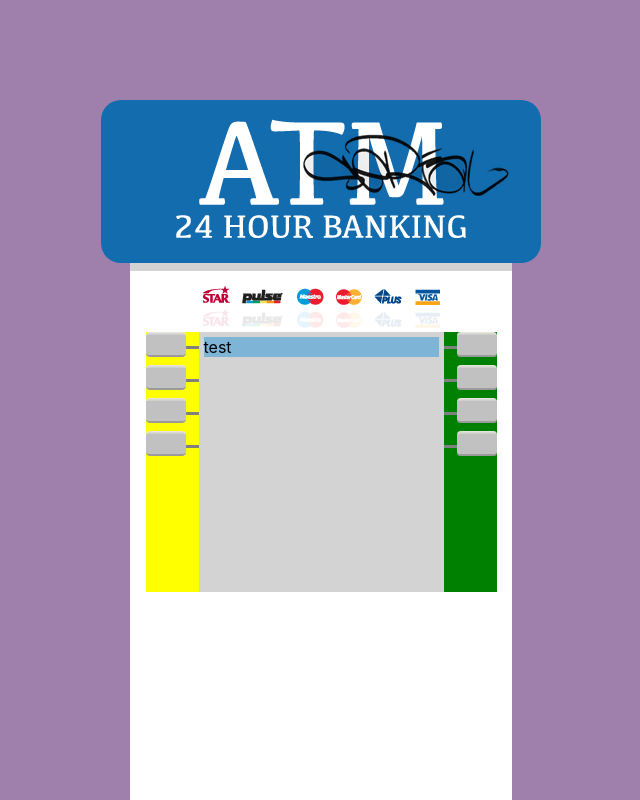
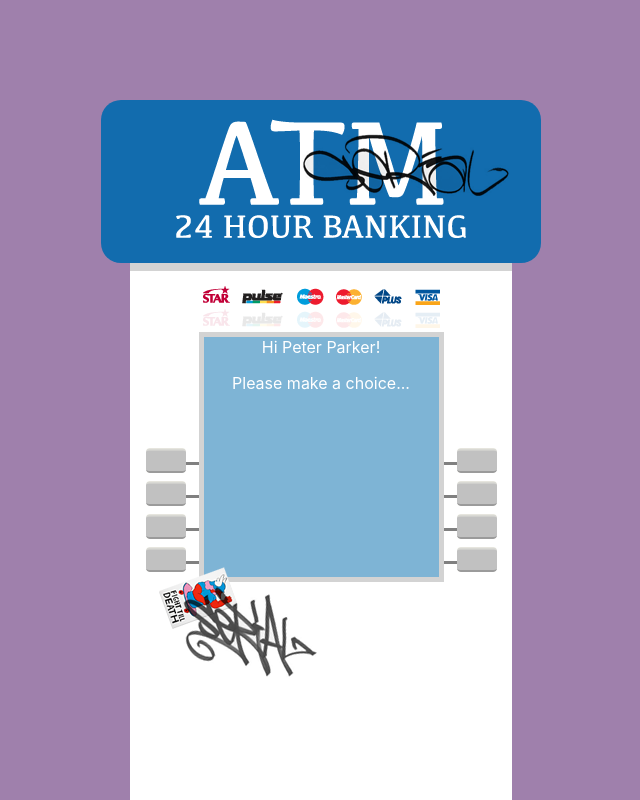
Before and after one commit to gomezvt/reactjs-automated-teller-machine, a React (Create React App) app: page / in a window 1280 px wide. Shown: the top 800 px of the page, without its empty margins (319-959 px from the left). Built offline with nearby package versions, Linux system fonts and the light colour scheme.

Commit message:
removes ununused footer component and adds reusable styles

```diff
--- a/src/App.js
+++ b/src/App.js
@@ -3,7 +3,6 @@ import { Grid2 } from '@mui/material';
 
 import HeaderView from './components/atm-header';
 import ScreenView from './components/atm-screen';
-import FooterView from './components/atm-footer';
 
 function App() {
   return (
@@ -11,7 +10,6 @@ function App() {
       <Grid2 style={{  justifyItems: "center"}}>
           <HeaderView />
           <ScreenView />
-          <FooterView />
       </Grid2>
     </Grid2>
   );
--- a/src/components/atm-button.js
+++ b/src/components/atm-button.js
@@ -1,10 +1,20 @@
 import { Button } from '@mui/material';
 import atmButton from "../assets/atm-button.png";
+import { makeStyles } from 'tss-react/mui';
+
+const useStyles = makeStyles()((theme) => ({
+    buttonStyle: {
+        backgroundSize: 'cover',
+        backgroundPosition: 'center',
+        minHeight: "25px",
+        minWidth: "40px",
+        backgroundImage: `url(${atmButton})`
+    }
+}));
 
 function AtmButton() {
-    return <Button style={{
-        backgroundSize: 'cover', backgroundPosition: 'center', minHeight: "25px", minWidth: "40px", backgroundImage: `url(${atmButton})`
-    }} />
+    const { classes } = useStyles();
+    return <Button className={classes.buttonStyle} />
 }
 
 export default AtmButton;
--- a/src/components/atm-footer.js
+++ /dev/null
@@ -1,8 +0,0 @@
-function FooterView() {
-    return (
-        <div>
-        </div>
-    )
-}
-
-export default FooterView;
--- a/src/components/atm-screen.js
+++ b/src/components/atm-screen.js
@@ -2,67 +2,108 @@ import { makeStyles } from 'tss-react/mui';
 import { Grid2 } from '@mui/material';
 import ccSprite from "../assets/creditcard_sprite.png";
 import AtmButton from './atm-button';
+import stickerGraffiti from "../assets/sticker_graf.png";
 
 const useStyles = makeStyles()((theme) => ({
-    atmSignShadow: {
+    atmSignShadowStyle: {
         backgroundColor: "lightgray",
         height: "0.5em",
         padding: 0,
         width: "100%",
         textAlign: "center"
     },
-    screen: {
+    atmButtonTrackStyle: {
+        height: "3px",
+        width: "13px",
+        backgroundColor: "gray",
+        display: "inline-block"
+    },
+    screenStyle: {
+        textAlign: "center",
+        color: "white",
+        backgroundColor: "#7eb4d5",
+        width: "235px",
+        height: "240px"
+    },
+    screenBgStyle: {
+        padding: "5px 0 5px 5px",
+        ustifyItems: "center",
         backgroundColor: "lightgray",
+        width: "240px",
+        minHeight: "240px"
+    },
+    screenLayoutStyle: {
+        padding: 0,
+        background: "white",
+        justifyContent: "center",
+        width: "65%",
+        height: "100vh"
+    },
+    stickerGraffitiStyle: {
+        position: "absolute",
+        margin: "-10px 0 0 -45px"
+    },
+    rightButtonStyle: {
+        justifyContent: "end",
+        flexDirection: "column",
+        height: "240px"
+    },
+    leftButtonStyle: {
+        justifyContent: "end",
+        flexDirection: "column",
+        height: "240px"
     }
 }));
 
-const displayLeftButtons = () => {
-    return <Grid2 style={{ flexDirection: "column", backgroundColor: "yellow", height: "260px" }} container spacing={1}>
+const displayLeftButtons = (classes) => {
+    return <Grid2 className={classes.leftButtonStyle} container spacing={1}>
         <Grid2 style={{ textAlign: "right" }}>
             <AtmButton />
-            <div style={{ height: "3px", width: "13px", backgroundColor: "gray", display: "inline-block" }} />
+            <div className={classes.atmButtonTrackStyle} />
         </Grid2>
         <Grid2 style={{ textAlign: "right" }}>
             <AtmButton />
-            <div style={{ height: "3px", width: "13px", backgroundColor: "gray", display: "inline-block" }} />
+            <div className={classes.atmButtonTrackStyle} />
         </Grid2>
         <Grid2 style={{ textAlign: "right" }}>
             <AtmButton />
-            <div style={{ height: "3px", width: "13px", backgroundColor: "gray", display: "inline-block" }} />
+            <div className={classes.atmButtonTrackStyle} />
         </Grid2>
         <Grid2 style={{ textAlign: "right" }}>
             <AtmButton />
-            <div style={{ height: "3px", width: "13px", backgroundColor: "gray", display: "inline-block" }} />
+            <div className={classes.atmButtonTrackStyle} />
         </Grid2>
     </Grid2>
 }
 
-const displayScreen = () => {
+const displayScreen = (classes) => {
     return <Grid2>
-        <div style={{ padding: "5px 0 5px 0", justifyItems: "center", backgroundColor: "lightgray", width: "245px", minHeight: "250px" }}>
-            <div style={{ backgroundColor: "#7eb4d5", width: "235px" }}>
-                test
+        <div className={classes.screenBgStyle}>
+            <div className={classes.screenStyle}>
+                Hi Peter Parker!
+                <p>Please make a choice...</p>
             </div>
+            <img src={stickerGraffiti} alt="stickerGraffiti" className={classes.stickerGraffitiStyle} />
         </div>
     </Grid2>
 }
 
-const displayRightButtons = () => {
-    return <Grid2 style={{ flexDirection: "column", height: "260px", backgroundColor: "green" }} container spacing={1}>
+const displayRightButtons = (classes) => {
+    return <Grid2 className={classes.rightButtonStyle} container spacing={1}>
         <Grid2>
-            <div style={{ height: "3px", width: "13px", backgroundColor: "gray", display: "inline-block" }} />
+            <div className={classes.atmButtonTrackStyle} />
             <AtmButton />
         </Grid2>
         <Grid2>
-            <div style={{ height: "3px", width: "13px", backgroundColor: "gray", display: "inline-block" }} />
+            <div className={classes.atmButtonTrackStyle} />
             <AtmButton />
         </Grid2>
         <Grid2>
-            <div style={{ height: "3px", width: "13px", backgroundColor: "gray", display: "inline-block" }} />
+            <div className={classes.atmButtonTrackStyle} />
             <AtmButton />
         </Grid2>
         <Grid2>
-            <div style={{ height: "3px", width: "13px", backgroundColor: "gray", display: "inline-block" }} />
+            <div className={classes.atmButtonTrackStyle} />
             <AtmButton />
         </Grid2>
     </Grid2>
@@ -71,17 +112,17 @@ const displayRightButtons = () => {
 function ScreenView() {
     const { classes } = useStyles();
     return (
-        <Grid2 style={{ padding: 0, background: "white", justifyContent: "center", width: "65%", height: "100vh" }} container>
+        <Grid2 className={classes.screenLayoutStyle} container>
             <Grid2 style={{ width: "100%", justifyItems: "center" }}>
-                <div className={classes.atmSignShadow} />
+                <div className={classes.atmSignShadowStyle} />
                 <div>
                     <img src={ccSprite} alt="ccSprite" style={{ padding: "15px 0 0 0" }} />
                 </div>
             </Grid2>
             <Grid2 container style={{ height: "100%" }}>
-                {displayLeftButtons()}
-                {displayScreen()}
-                {displayRightButtons()}
+                {displayLeftButtons(classes)}
+                {displayScreen(classes)}
+                {displayRightButtons(classes)}
             </Grid2>
         </Grid2>
     );
```
